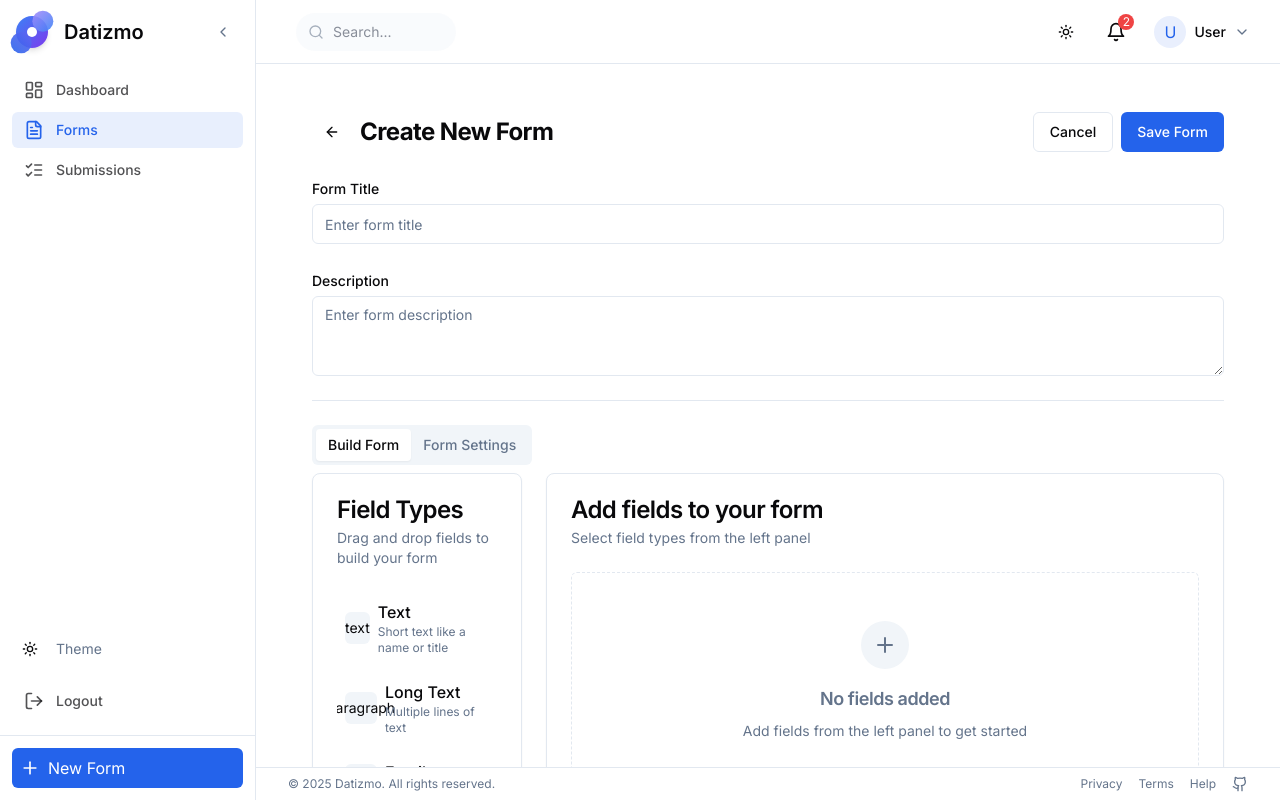
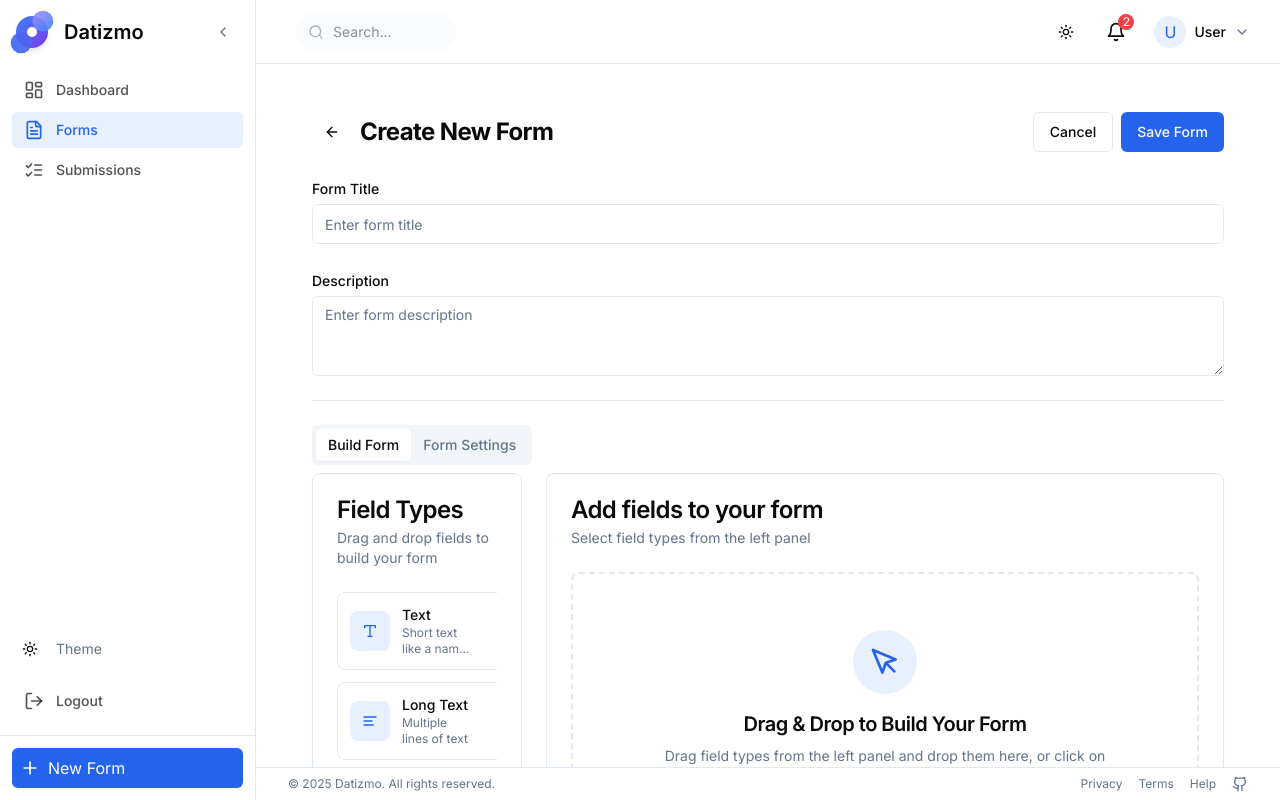
Before and after one commit to Avinash-jetwani/formatic-unified, a Next.js app in the folder frontend/: page /forms/create in a window 1280 px wide. Built offline with nearby package versions, Linux system fonts and the light colour scheme.

Commit message:
Enhance form creation UI with drag-and-drop functionality, proper icons, improved responsive design, and professional styling with hover effects and animations

```diff
--- a/frontend/src/app/(dashboard)/forms/create/page.tsx
+++ b/frontend/src/app/(dashboard)/forms/create/page.tsx
@@ -11,7 +11,26 @@ import {
   EyeIcon,
   Grip,
   PencilIcon,
-  X
+  X,
+  GripVertical,
+  Pencil,
+  Type,
+  AlignLeft,
+  Mail,
+  Phone,
+  Link,
+  Hash,
+  Calendar,
+  Clock,
+  CalendarClock,
+  Star,
+  Sliders,
+  BarChart3,
+  ChevronDown,
+  CheckSquare,
+  Circle,
+  Upload,
+  MousePointer
 } from 'lucide-react';
 
 import { Button } from '@/components/ui/button';
@@ -101,7 +120,30 @@ interface FieldTypeDefinition {
   description: string;
 }
 
+// Icon mapping function
+const getFieldIcon = (iconName: string) => {
+  const iconMap: Record<string, React.ComponentType<any>> = {
+    'text': Type,
+    'paragraph': AlignLeft,
+    'mail': Mail,
+    'phone': Phone,
+    'link': Link,
+    'number': Hash,
+    'calendar': Calendar,
+    'clock': Clock,
+    'calendar-clock': CalendarClock,
+    'star': Star,
+    'slider': Sliders,
+    'scale': BarChart3,
+    'dropdown': ChevronDown,
+    'checkbox': CheckSquare,
+    'radio': Circle,
+    'upload': Upload,
+  };
 
+  const IconComponent = iconMap[iconName] || MousePointer;
+  return <IconComponent className="h-4 w-4" />;
+};
 
 // Form create page component
 const FormCreatePage: React.FC = () => {
@@ -502,8 +544,8 @@ const FormCreatePage: React.FC = () => {
 
         <TabsContent value="build" className="space-y-6">
           {/* Existing build tab content */}
-          <div className="grid grid-cols-1 md:grid-cols-4 gap-6">
-            <Card className="md:col-span-1">
+          <div className="grid grid-cols-1 lg:grid-cols-4 gap-6">
+            <Card className="lg:col-span-1">
               <CardHeader>
                 <CardTitle>Field Types</CardTitle>
                 <CardDescription>
@@ -512,19 +554,27 @@ const FormCreatePage: React.FC = () => {
               </CardHeader>
               <CardContent>
                 <ScrollArea className="h-[calc(100vh-300px)]">
-                  <div className="space-y-2">
+                  <div className="space-y-3">
                     {Object.entries(fieldTypes).filter(([key]) => key === key.toUpperCase()).map(([fieldTypeKey, fieldTypeInfo]) => (
                       <div
                         key={fieldTypeKey}
+                        draggable
+                        onDragStart={(e) => {
+                          e.dataTransfer.setData('fieldType', fieldTypeKey);
+                          e.dataTransfer.effectAllowed = 'copy';
+                        }}
                         onClick={() => handleAddField(fieldTypeKey as FieldType)}
-                        className="flex items-center space-x-2 p-2 rounded-md hover:bg-accent cursor-pointer"
+                        className="flex items-center space-x-3 p-3 rounded-lg border border-border hover:border-primary/50 hover:bg-accent/50 cursor-pointer transition-all duration-200 group"
                       >
-                        <div className="h-8 w-8 flex items-center justify-center rounded-md bg-muted">
-                          <span className="text-sm">{fieldTypeInfo.icon || "+"}</span>
+                        <div className="h-10 w-10 flex items-center justify-center rounded-lg bg-primary/10 text-primary group-hover:bg-primary group-hover:text-primary-foreground transition-colors">
+                          {getFieldIcon(fieldTypeInfo.icon)}
                         </div>
-                        <div>
-                          <div className="font-medium">{fieldTypeInfo.label}</div>
-                          <div className="text-xs text-muted-foreground">{fieldTypeInfo.description}</div>
+                        <div className="flex-1 min-w-0">
+                          <div className="font-medium text-sm group-hover:text-primary transition-colors">{fieldTypeInfo.label}</div>
+                          <div className="text-xs text-muted-foreground line-clamp-2">{fieldTypeInfo.description}</div>
+                        </div>
+                        <div className="opacity-0 group-hover:opacity-100 transition-opacity">
+                          <GripVertical className="h-4 w-4 text-muted-foreground" />
                         </div>
                       </div>
                     ))}
@@ -533,7 +583,7 @@ const FormCreatePage: React.FC = () => {
               </CardContent>
             </Card>
 
-            <Card className="md:col-span-3">
+            <Card className="lg:col-span-3">
               <CardHeader>
                 <CardTitle>{fields.length > 0 ? 'Form Preview' : 'Add fields to your form'}</CardTitle>
                 <CardDescription>
@@ -543,14 +593,37 @@ const FormCreatePage: React.FC = () => {
                 </CardDescription>
               </CardHeader>
               <CardContent>
-                <div className="min-h-[300px] border rounded-md border-dashed p-4">
+                <div
+                  className="min-h-[400px] border-2 rounded-lg border-dashed border-border p-6 transition-colors"
+                  onDragOver={(e) => {
+                    e.preventDefault();
+                    e.currentTarget.classList.add('border-primary', 'bg-primary/5');
+                  }}
+                  onDragLeave={(e) => {
+                    e.currentTarget.classList.remove('border-primary', 'bg-primary/5');
+                  }}
+                  onDrop={(e) => {
+                    e.preventDefault();
+                    e.currentTarget.classList.remove('border-primary', 'bg-primary/5');
+                    const fieldType = e.dataTransfer.getData('fieldType');
+                    if (fieldType) {
+                      handleAddField(fieldType as FieldType);
+                    }
+                  }}
+                >
                   {fields.length === 0 ? (
                     <div className="h-full flex flex-col items-center justify-center text-center text-muted-foreground p-8">
-                      <div className="mx-auto flex h-12 w-12 items-center justify-center rounded-full bg-muted">
-                        <Plus className="h-6 w-6" />
+                      <div className="mx-auto flex h-16 w-16 items-center justify-center rounded-full bg-primary/10 text-primary mb-4">
+                        <MousePointer className="h-8 w-8" />
                       </div>
-                      <h3 className="mt-4 text-lg font-semibold">No fields added</h3>
-                      <p className="mb-4 mt-2 text-sm">Add fields from the left panel to get started</p>
+                      <h3 className="text-xl font-semibold text-foreground mb-2">Drag & Drop to Build Your Form</h3>
+                      <p className="text-sm mb-4 max-w-md">
+                        Drag field types from the left panel and drop them here, or click on field types to add them instantly
+                      </p>
+                      <div className="flex items-center gap-2 text-xs text-muted-foreground">
+                        <GripVertical className="h-4 w-4" />
+                        <span>Drag fields to reorder them after adding</span>
+                      </div>
                     </div>
                   ) : (
                     <DndContext
```
